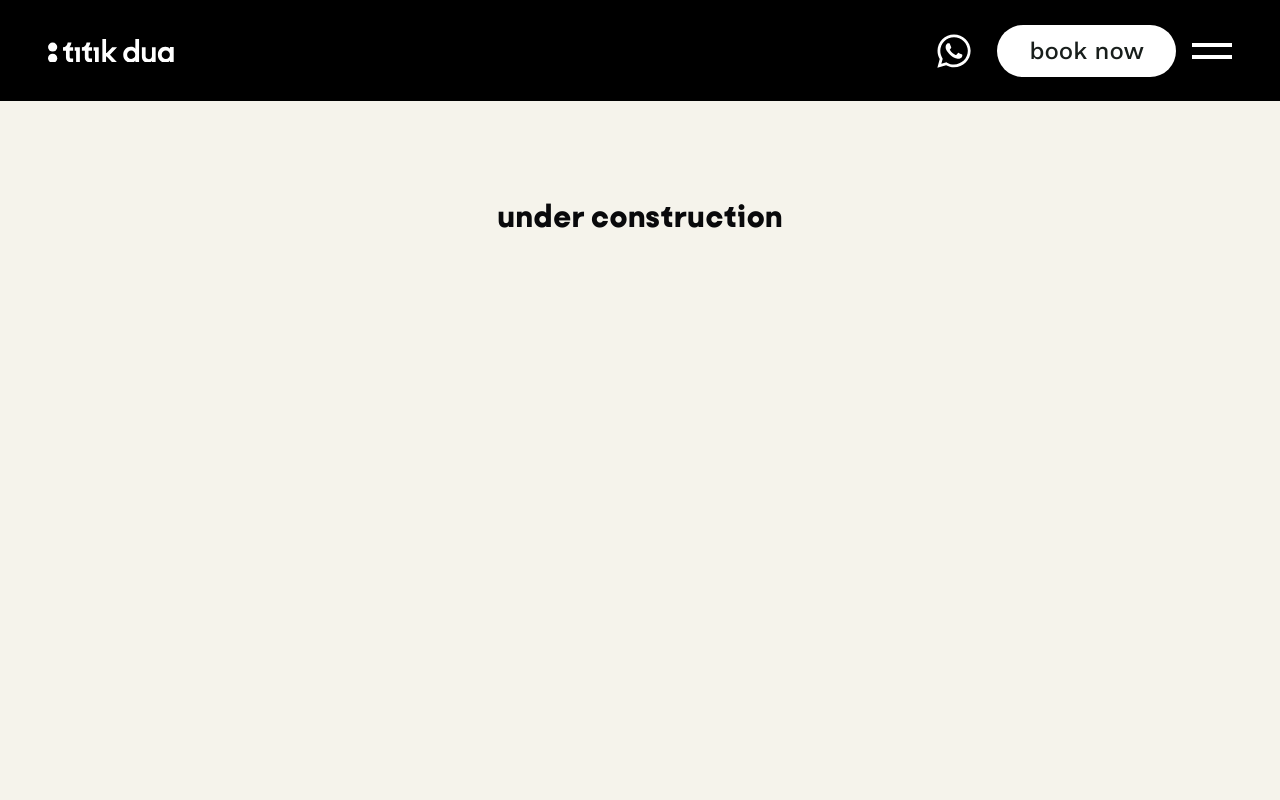
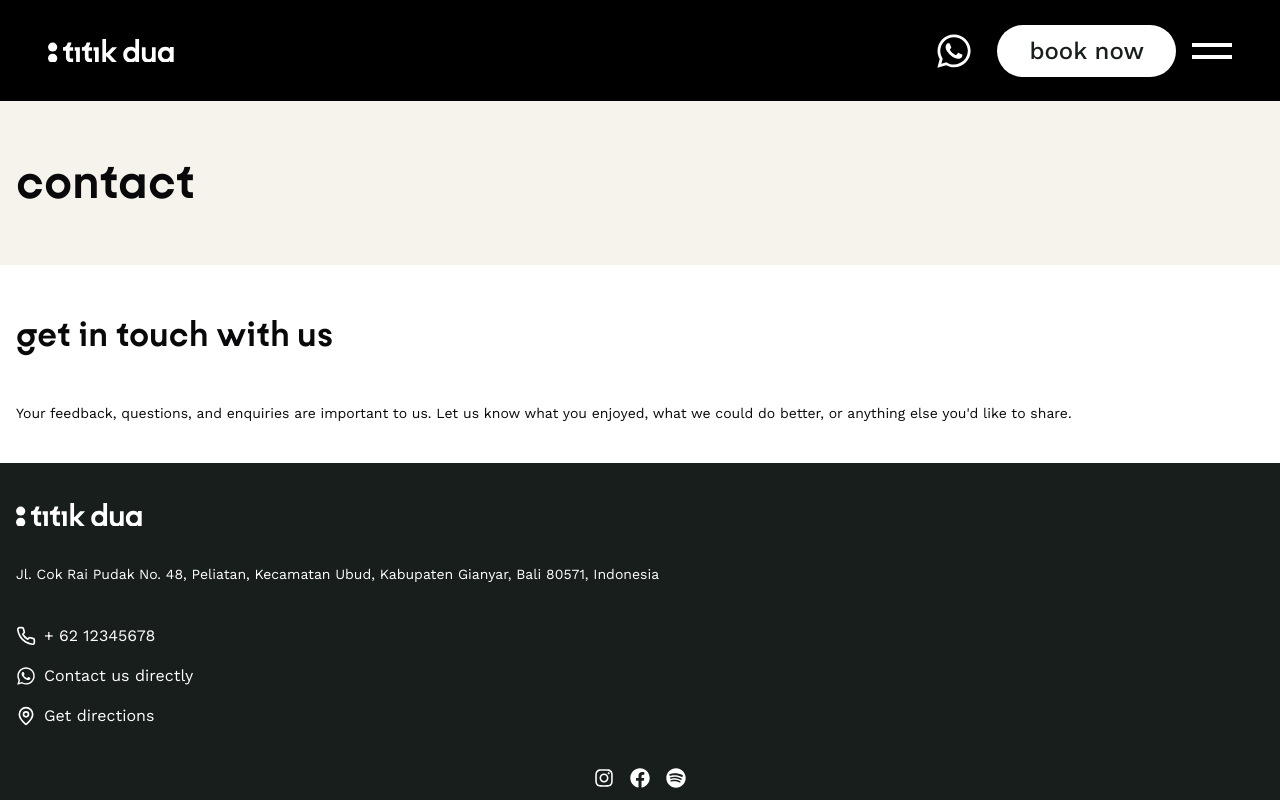
Before and after one commit to arvindeva/titik-dua, a Next.js app: page /contact in a window 1280 px wide. Shown: the top 800 px of the page. Built offline with nearby package versions, Linux system fonts and the light colour scheme.

Commit message:
starting contact page, added form,label,textarea components

```diff
--- a/app/contact/page.tsx
+++ b/app/contact/page.tsx
@@ -3,10 +3,20 @@
 
 export default function ContactPage() {
   return (
-    <main className="bg-td-beige h-[calc(100vh-80px)] px-4 pt-24 mx-auto text-center">
-      <h1 className={cn("font-black text-4xl", kobe.className)}>
-        under construction
-      </h1>
+    <main className="">
+      <div className="bg-td-beige py-10 px-4">
+        <h1 className={cn("font-bold text-[56px]", kobe.className)}>contact</h1>
+      </div>
+      <section className="px-4 py-10">
+        <h1 className={cn("font-bold text-[40px] mb-10", kobe.className)}>
+          get in touch with us
+        </h1>
+        <p className="text-sm leading-tight">
+          Your feedback, questions, and enquiries are important to us. Let us
+          know what you enjoyed, what we could do better, or anything else
+          you&apos;d like to share.
+        </p>
+      </section>
     </main>
   );
 }
--- /dev/null
+++ b/components/ui/form.tsx
@@ -0,0 +1,176 @@
+import * as React from "react"
+import * as LabelPrimitive from "@radix-ui/react-label"
+import { Slot } from "@radix-ui/react-slot"
+import {
+  Controller,
+  ControllerProps,
+  FieldPath,
+  FieldValues,
+  FormProvider,
+  useFormContext,
+} from "react-hook-form"
+
+import { cn } from "@/lib/utils"
+import { Label } from "@/components/ui/label"
+
+const Form = FormProvider
+
+type FormFieldContextValue<
+  TFieldValues extends FieldValues = FieldValues,
+  TName extends FieldPath<TFieldValues> = FieldPath<TFieldValues>
+> = {
+  name: TName
+}
+
+const FormFieldContext = React.createContext<FormFieldContextValue>(
+  {} as FormFieldContextValue
+)
+
+const FormField = <
+  TFieldValues extends FieldValues = FieldValues,
+  TName extends FieldPath<TFieldValues> = FieldPath<TFieldValues>
+>({
+  ...props
+}: ControllerProps<TFieldValues, TName>) => {
+  return (
+    <FormFieldContext.Provider value={{ name: props.name }}>
+      <Controller {...props} />
+    </FormFieldContext.Provider>
+  )
+}
+
+const useFormField = () => {
+  const fieldContext = React.useContext(FormFieldContext)
+  const itemContext = React.useContext(FormItemContext)
+  const { getFieldState, formState } = useFormContext()
+
+  const fieldState = getFieldState(fieldContext.name, formState)
+
+  if (!fieldContext) {
+    throw new Error("useFormField should be used within <FormField>")
+  }
+
+  const { id } = itemContext
+
+  return {
+    id,
+    name: fieldContext.name,
+    formItemId: `${id}-form-item`,
+    formDescriptionId: `${id}-form-item-description`,
+    formMessageId: `${id}-form-item-message`,
+    ...fieldState,
+  }
+}
+
+type FormItemContextValue = {
+  id: string
+}
+
+const FormItemContext = React.createContext<FormItemContextValue>(
+  {} as FormItemContextValue
+)
+
+const FormItem = React.forwardRef<
+  HTMLDivElement,
+  React.HTMLAttributes<HTMLDivElement>
+>(({ className, ...props }, ref) => {
+  const id = React.useId()
+
+  return (
+    <FormItemContext.Provider value={{ id }}>
+      <div ref={ref} className={cn("space-y-2", className)} {...props} />
+    </FormItemContext.Provider>
+  )
+})
+FormItem.displayName = "FormItem"
+
+const FormLabel = React.forwardRef<
+  React.ElementRef<typeof LabelPrimitive.Root>,
+  React.ComponentPropsWithoutRef<typeof LabelPrimitive.Root>
+>(({ className, ...props }, ref) => {
+  const { error, formItemId } = useFormField()
+
+  return (
+    <Label
+      ref={ref}
+      className={cn(error && "text-destructive", className)}
+      htmlFor={formItemId}
+      {...props}
+    />
+  )
+})
+FormLabel.displayName = "FormLabel"
+
+const FormControl = React.forwardRef<
+  React.ElementRef<typeof Slot>,
+  React.ComponentPropsWithoutRef<typeof Slot>
+>(({ ...props }, ref) => {
+  const { error, formItemId, formDescriptionId, formMessageId } = useFormField()
+
+  return (
+    <Slot
+      ref={ref}
+      id={formItemId}
+      aria-describedby={
+        !error
+          ? `${formDescriptionId}`
+          : `${formDescriptionId} ${formMessageId}`
+      }
+      aria-invalid={!!error}
+      {...props}
+    />
+  )
+})
+FormControl.displayName = "FormControl"
+
+const FormDescription = React.forwardRef<
+  HTMLParagraphElement,
+  React.HTMLAttributes<HTMLParagraphElement>
+>(({ className, ...props }, ref) => {
+  const { formDescriptionId } = useFormField()
+
+  return (
+    <p
+      ref={ref}
+      id={formDescriptionId}
+      className={cn("text-sm text-muted-foreground", className)}
+      {...props}
+    />
+  )
+})
+FormDescription.displayName = "FormDescription"
+
+const FormMessage = React.forwardRef<
+  HTMLParagraphElement,
+  React.HTMLAttributes<HTMLParagraphElement>
+>(({ className, children, ...props }, ref) => {
+  const { error, formMessageId } = useFormField()
+  const body = error ? String(error?.message) : children
+
+  if (!body) {
+    return null
+  }
+
+  return (
+    <p
+      ref={ref}
+      id={formMessageId}
+      className={cn("text-sm font-medium text-destructive", className)}
+      {...props}
+    >
+      {body}
+    </p>
+  )
+})
+FormMessage.displayName = "FormMessage"
+
+export {
+  useFormField,
+  Form,
+  FormItem,
+  FormLabel,
+  FormControl,
+  FormDescription,
+  FormMessage,
+  FormField,
+}
--- /dev/null
+++ b/components/ui/label.tsx
@@ -0,0 +1,26 @@
+"use client"
+
+import * as React from "react"
+import * as LabelPrimitive from "@radix-ui/react-label"
+import { cva, type VariantProps } from "class-variance-authority"
+
+import { cn } from "@/lib/utils"
+
+const labelVariants = cva(
+  "text-sm font-medium leading-none peer-disabled:cursor-not-allowed peer-disabled:opacity-70"
+)
+
+const Label = React.forwardRef<
+  React.ElementRef<typeof LabelPrimitive.Root>,
+  React.ComponentPropsWithoutRef<typeof LabelPrimitive.Root> &
+    VariantProps<typeof labelVariants>
+>(({ className, ...props }, ref) => (
+  <LabelPrimitive.Root
+    ref={ref}
+    className={cn(labelVariants(), className)}
+    {...props}
+  />
+))
+Label.displayName = LabelPrimitive.Root.displayName
+
+export { Label }
--- /dev/null
+++ b/components/ui/textarea.tsx
@@ -0,0 +1,24 @@
+import * as React from "react"
+
+import { cn } from "@/lib/utils"
+
+export interface TextareaProps
+  extends React.TextareaHTMLAttributes<HTMLTextAreaElement> {}
+
+const Textarea = React.forwardRef<HTMLTextAreaElement, TextareaProps>(
+  ({ className, ...props }, ref) => {
+    return (
+      <textarea
+        className={cn(
+          "flex min-h-[80px] w-full rounded-md border border-input bg-background px-3 py-2 text-sm ring-offset-background placeholder:text-muted-foreground focus-visible:outline-none focus-visible:ring-2 focus-visible:ring-ring focus-visible:ring-offset-2 disabled:cursor-not-allowed disabled:opacity-50",
+          className
+        )}
+        ref={ref}
+        {...props}
+      />
+    )
+  }
+)
+Textarea.displayName = "Textarea"
+
+export { Textarea }
--- a/package.json
+++ b/package.json
@@ -9,7 +9,9 @@
     "lint": "next lint"
   },
   "dependencies": {
+    "@hookform/resolvers": "^3.3.4",
     "@radix-ui/react-dialog": "^1.0.5",
+    "@radix-ui/react-label": "^2.0.2",
     "@radix-ui/react-slot": "^1.0.2",
     "class-variance-authority": "^0.7.0",
     "clsx": "^2.1.0",
@@ -18,10 +20,12 @@
     "next": "14.1.0",
     "react": "^18",
     "react-dom": "^18",
+    "react-hook-form": "^7.51.0",
     "react-icons": "^5.0.1",
     "swiper": "^11.0.7",
     "tailwind-merge": "^2.2.1",
-    "tailwindcss-animate": "^1.0.7"
+    "tailwindcss-animate": "^1.0.7",
+    "zod": "^3.22.4"
   },
   "devDependencies": {
     "@types/node": "^20",
```
Also changed, not shown: 1 other file (tests, documents, lock files or other folders).
